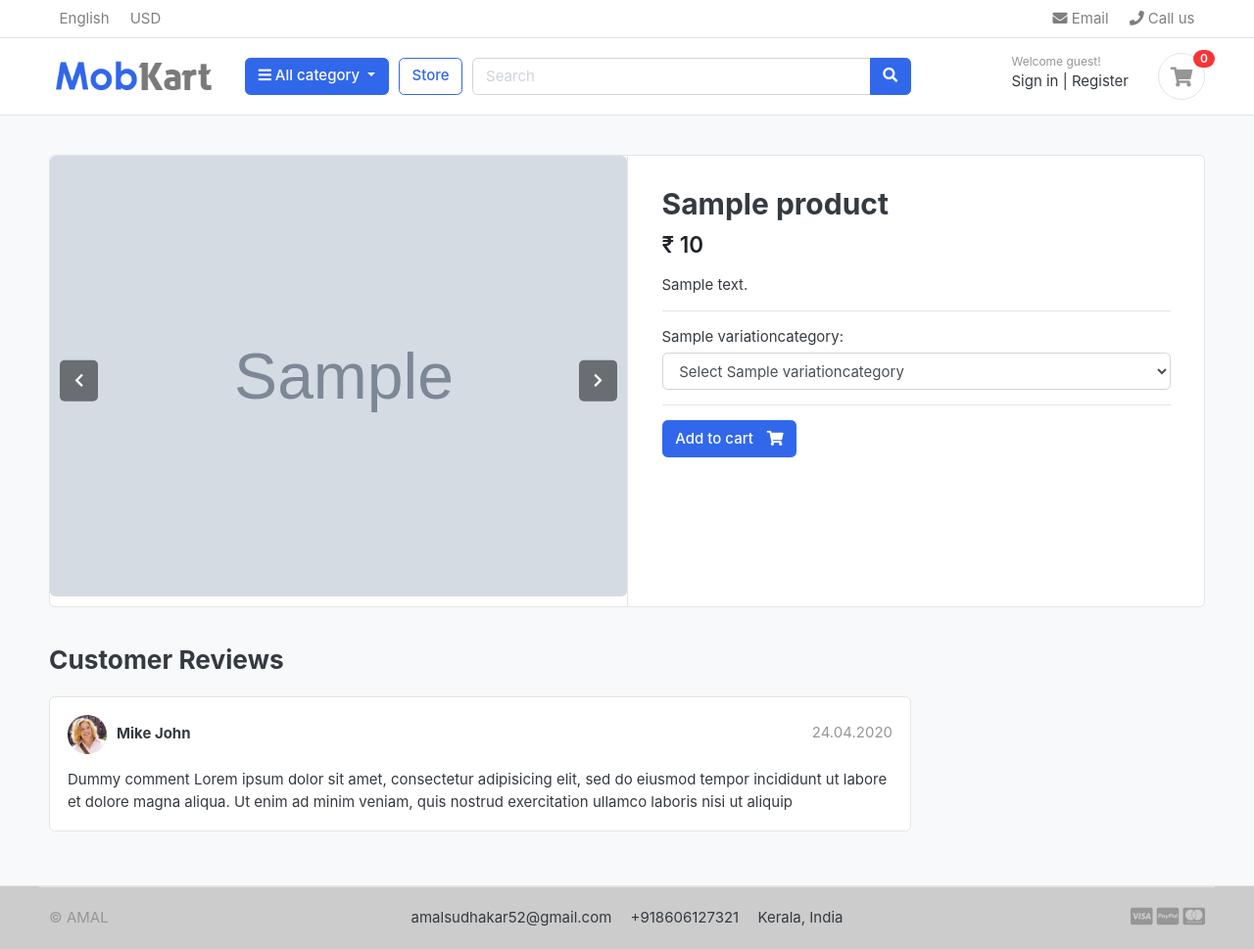
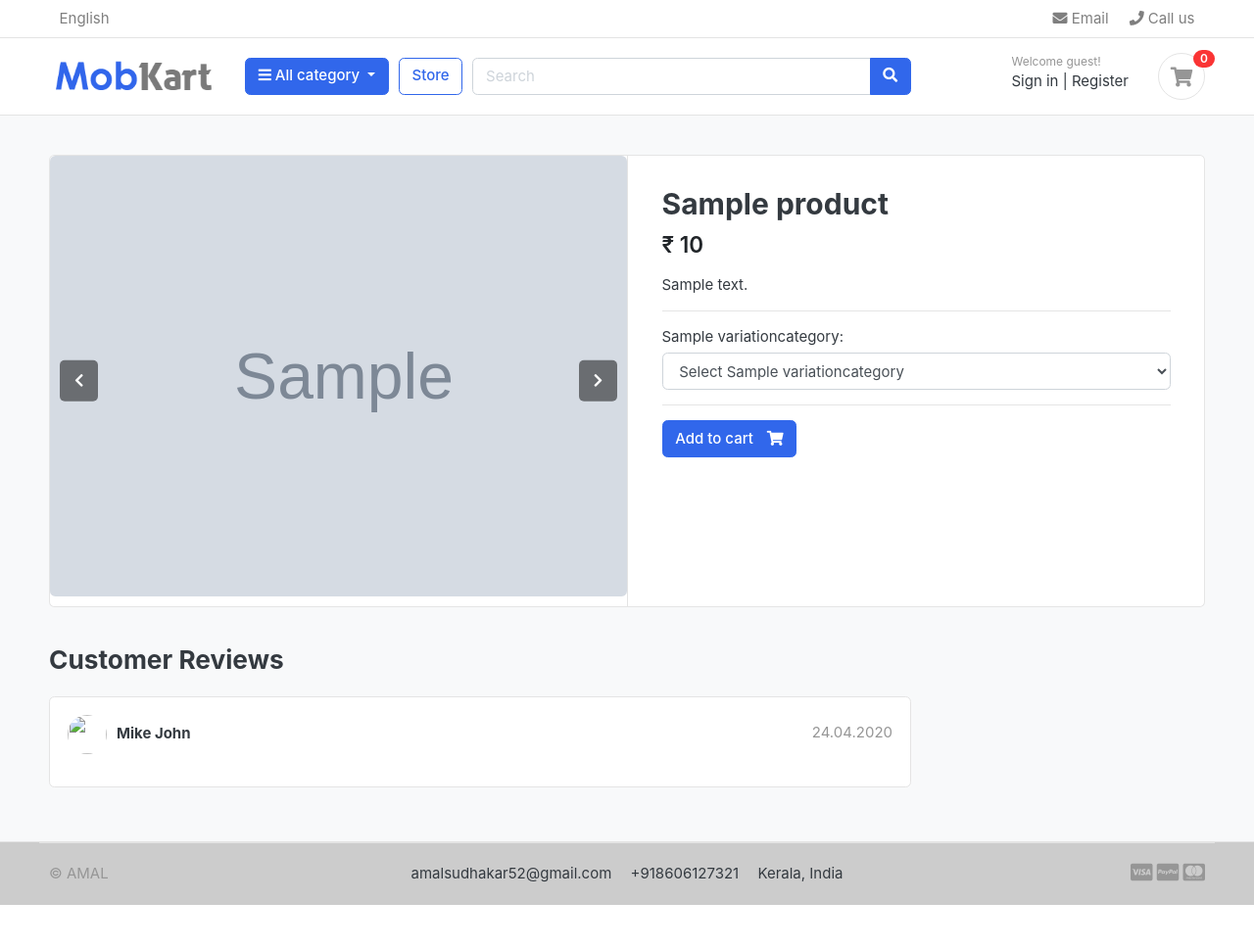
Before and after one commit to amalsudhakar/Mobkart-django, a Django app: a page that uses templates/includes/navbar.html in a window 1280 px wide. Shown: the whole page at 98% size. After the commit the page ends 924 px from the top, so only its background shows below. Run offline with Django 4.2, Linux system fonts and the light colour scheme; tables that the repository leaves empty hold one stand-in row (values such as "Sample post"); grey boxes marked "Sample" are stand-in pictures; some libraries are stand-ins or nearby versions; some web fonts are replaced.

Commit message:
Product details

```diff
--- a/templates/includes/navbar.html
+++ b/templates/includes/navbar.html
@@ -12,13 +12,11 @@
             <li class="nav-item dropdown">
                  <a href="#" class="nav-link">   English </a>
             </li>
-            <li class="nav-item dropdown">
-                <a href="#" class="nav-link"> USD </a>
-            </li>
+
         </ul>
         <ul class="navbar-nav">
-            <li><a href="#" class="nav-link"> <i class="fa fa-envelope"></i> Email </a></li>
-            <li><a href="#" class="nav-link"> <i class="fa fa-phone"></i> Call us </a></li>
+            <li><a href="mailto:amal@gmail.com" class="nav-link"> <i class="fa fa-envelope"></i> Email </a></li>
+            <li><a href="tel:8606127321" class="nav-link"> <i class="fa fa-phone"></i> Call us </a></li>
         </ul> <!-- list-inline //  -->
       </div> <!-- navbar-collapse .// -->
     </div> <!-- container //  -->
--- a/templates/store/product_details.html
+++ b/templates/store/product_details.html
@@ -72,8 +72,7 @@
 
               <p>{{ single_product.description }}</p>
 
-              {% if single_product.stock <= 5 %} <span class="border rounded p-1" style="color: red;">{{
-                single_product.stock }} Left!</span>
+              {% if single_product.stock <= 5 %} <span class="border rounded p-1" style="color: red;">{{single_product.stock }} Left!</span>
                 {% endif %}
 
 
@@ -124,7 +123,7 @@
 
         <article class="box mb-3">
           <div class="icontext w-100">
-            <img src="{% static 'images/avatars/avatar1.jpg' %}" class="img-xs icon rounded-circle">
+            <img src="" class="img-xs icon rounded-circle">
             <div class="text">
               <span class="date text-muted float-md-right">24.04.2020 </span>
               <h6 class="mb-1">Mike John </h6>
@@ -132,11 +131,11 @@
             </div>
           </div> <!-- icontext.// -->
           <div class="mt-3">
-            <p>
+            <!-- <p>
               Dummy comment Lorem ipsum dolor sit amet, consectetur adipisicing elit, sed do eiusmod
               tempor incididunt ut labore et dolore magna aliqua. Ut enim ad minim veniam,
               quis nostrud exercitation ullamco laboris nisi ut aliquip
-            </p>
+            </p> -->
           </div>
         </article>
 
```
